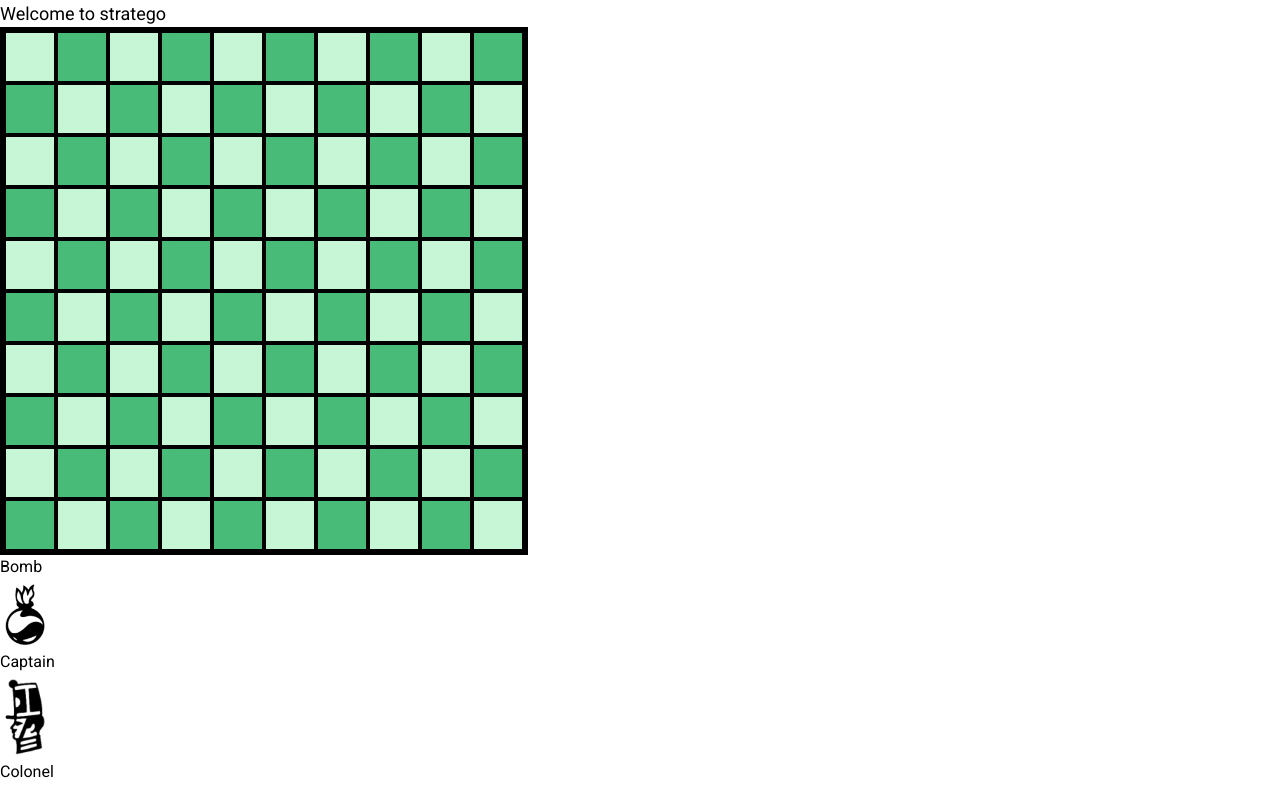
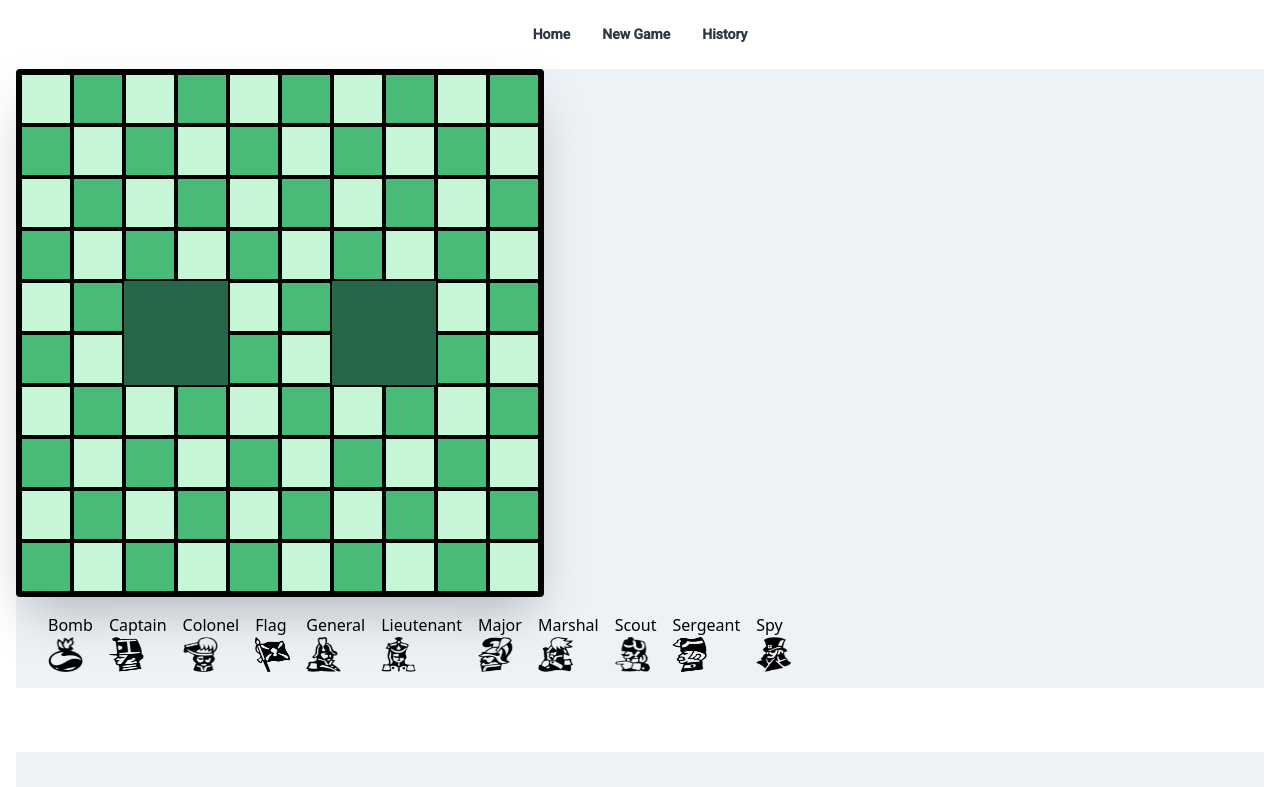
Before and after one commit to cse308-startego/purple_hw1, an Angular app in the folder cse308-stratego/: page /game in a window 1280 px wide. Shown: the top 787 px of the page. Built offline with nearby package versions, Linux system fonts and the light colour scheme.

Commit message:
Login page, signup page and front end page updated and added new features.

```diff
--- a/cse308-stratego/src/app/app-routing.module.ts
+++ b/cse308-stratego/src/app/app-routing.module.ts
@@ -2,11 +2,13 @@ import { NgModule } from '@angular/core';
 import { Routes, RouterModule } from '@angular/router';
 import {LoginPageComponent} from './login-component/login-page.component';
 import {GameComponent} from './game/game.component';
+import {SignUpComponent} from './sign-up/sign-up.component';
 
 
 const routes: Routes = [
   {path: 'login', component: LoginPageComponent},
   {path: 'game', component: GameComponent},
+  {path: 'signUp', component: SignUpComponent},
   {path: '', redirectTo: '/login', pathMatch: 'full'}
 ];
 
--- a/cse308-stratego/src/app/game/game.component.css
+++ b/cse308-stratego/src/app/game/game.component.css
@@ -22,7 +22,7 @@ ul {
 }
 
 .imageSize {
-  width: 40px;
-  height: auto;
-  margin: 5px;
+  width: 35px;
+  height: 35px;
+  margin: 0px;
 }
--- a/cse308-stratego/src/app/game/game.component.html
+++ b/cse308-stratego/src/app/game/game.component.html
@@ -1,8 +1,41 @@
-<h1 class="text-lg"> Welcome to stratego</h1>
-<div class="inline-block">
+<div class="container mx-auto px-4">
+  <div class="flex items-center justify-center py-6 ">
+    <a href="#" class="text-gray-800 text-sm font-bold hover:text-purple-600 mx-4 ">Home</a>
+    <a href="#" class="text-gray-800 text-sm font-bold hover:text-purple-600 mx-4 ">New Game</a>
+    <a href="#" class="text-gray-800 text-sm font-bold hover:text-purple-600 mx-4 ">History</a>
+  </div>
 
-  <div class="table w-full border-black border-4 ">
-    <div class="table-row ">
+  <div class="bg-gray-200 font-sans w-full min-h-screen m-0">
+
+    <div class="container content-center ">
+      <div class="table border-black border-4 rounded shadow-2xl">
+        <div class="table-row  ">
+          <div class="table-cell bg-green-200 text-gray-700 px-6 py-6 text-sm border-2 border-black m-4 "></div>
+          <div class="table-cell bg-green-500 text-gray-700 px-6 py-6 text-sm border-2 border-black m-4 "></div>
+          <div class="table-cell bg-green-200 text-gray-700 px-6 py-6 text-sm border-2 border-black m-4 "></div>
+          <div class="table-cell bg-green-500 text-gray-700 px-6 py-6 text-sm border-2 border-black m-4 "></div>
+          <div class="table-cell bg-green-200 text-gray-700 px-6 py-6 text-sm border-2 border-black m-4 "></div>
+          <div class="table-cell bg-green-500 text-gray-700 px-6 py-6 text-sm border-2 border-black m-4 "></div>
+          <div class="table-cell bg-green-200 text-gray-700 px-6 py-6 text-sm border-2 border-black m-4 "></div>
+          <div class="table-cell bg-green-500 text-gray-700 px-6 py-6 text-sm border-2 border-black m-4 "></div>
+          <div class="table-cell bg-green-200 text-gray-700 px-6 py-6 text-sm border-2 border-black m-4 "></div>
+          <div class="table-cell bg-green-500 text-gray-700 px-6 py-6 text-sm border-2 border-black m-4 "></div>
+
+        </div>
+        <div class="table-row">
+          <div class="table-cell bg-green-500 text-gray-700 px-6 py-6 text-sm border-2 border-black m-4 "></div>
+          <div class="table-cell bg-green-200 text-gray-700 px-6 py-6 text-sm border-2 border-black m-4 "></div>
+          <div class="table-cell bg-green-500 text-gray-700 px-6 py-6 text-sm border-2 border-black m-4 "></div>
+          <div class="table-cell bg-green-200 text-gray-700 px-6 py-6 text-sm border-2 border-black m-4 "></div>
+          <div class="table-cell bg-green-500 text-gray-700 px-6 py-6 text-sm border-2 border-black m-4 "></div>
+          <div class="table-cell bg-green-200 text-gray-700 px-6 py-6 text-sm border-2 border-black m-4 "></div>
+          <div class="table-cell bg-green-500 text-gray-700 px-6 py-6 text-sm border-2 border-black m-4 "></div>
+          <div class="table-cell bg-green-200 text-gray-700 px-6 py-6 text-sm border-2 border-black m-4 "></div>
+          <div class="table-cell bg-green-500 text-gray-700 px-6 py-6 text-sm border-2 border-black m-4 "></div>
+          <div class="table-cell bg-green-200 text-gray-700 px-6 py-6 text-sm border-2 border-black m-4 "></div>
+
+        </div>
+        <div class="table-row">
           <div class="table-cell bg-green-200 text-gray-700 px-6 py-6 text-sm border-2 border-black m-4 "></div>
           <div class="table-cell bg-green-500 text-gray-700 px-6 py-6 text-sm border-2 border-black m-4 "></div>
           <div class="table-cell bg-green-200 text-gray-700 px-6 py-6 text-sm border-2 border-black m-4 "></div>
@@ -29,6 +62,37 @@
           <div class="table-cell bg-green-200 text-gray-700 px-6 py-6 text-sm border-2 border-black m-4 "></div>
 
         </div>
+
+
+        <div class="table-row">
+          <div class="table-cell bg-green-200 text-gray-700 px-6 py-6 text-sm border-2 border-black m-4 "></div>
+          <div class="table-cell bg-green-500 text-gray-700 px-6 py-6 text-sm border-2 border-black m-4 "></div>
+          <div class="table-cell bg-green-800 text-gray-700 px-6 py-6 text-sm  m-4 "></div>
+          <div class="table-cell bg-green-800 text-gray-700 px-6 py-6 text-sm  m-4 "></div>
+          <div class="table-cell bg-green-200 text-gray-700 px-6 py-6 text-sm border-2 border-black m-4"></div>
+          <div class="table-cell bg-green-500 text-gray-700 px-6 py-6 text-sm border-2 border-black m-4"></div>
+          <div class="table-cell bg-green-800 text-gray-700 px-6 py-6 text-sm m-4 "></div>
+          <div class="table-cell bg-green-800 text-gray-700 px-6 py-6 text-sm m-4 "></div>
+          <div class="table-cell bg-green-200 text-gray-700 px-6 py-6 text-sm border-2 border-black m-4"></div>
+          <div class="table-cell bg-green-500 text-gray-700 px-6 py-6 text-sm border-2 border-black m-4"></div>
+
+        </div>
+        <div class="table-row">
+
+          <div class="table-cell bg-green-500 text-gray-700 px-6 py-6 text-sm border-2 border-black m-4 "></div>
+          <div class="table-cell bg-green-200 text-gray-700 px-6 py-6 text-sm border-2 border-black m-4 "></div>
+          <div class="table-cell bg-green-800 text-gray-700 px-6 py-6 text-sm m-4 "></div>
+          <div class="table-cell bg-green-800 text-gray-700 px-6 py-6 text-sm  m-4 "></div>
+          <div class="table-cell bg-green-500 text-gray-700 px-6 py-6 text-sm border-2 border-black m-4"></div>
+          <div class="table-cell bg-green-200 text-gray-700 px-6 py-6 text-sm border-2 border-black m-4"></div>
+          <div class="table-cell bg-green-800 text-gray-700 px-6 py-6 text-sm m-4 "></div>
+          <div class="table-cell bg-green-800 text-gray-700 px-6 py-6 text-sm m-4 "></div>
+          <div class="table-cell bg-green-500 text-gray-700 px-6 py-6 text-sm border-2 border-black m-4"></div>
+          <div class="table-cell bg-green-200 text-gray-700 px-6 py-6 text-sm border-2 border-black m-4"></div>
+
+        </div>
+
+
         <div class="table-row">
           <div class="table-cell bg-green-200 text-gray-700 px-6 py-6 text-sm border-2 border-black m-4 "></div>
           <div class="table-cell bg-green-500 text-gray-700 px-6 py-6 text-sm border-2 border-black m-4 "></div>
@@ -83,60 +147,36 @@
           <div class="table-cell bg-green-200 text-gray-700 px-6 py-6 text-sm border-2 border-black m-4 "></div>
 
         </div>
-    <div class="table-row">
-      <div class="table-cell bg-green-200 text-gray-700 px-6 py-6 text-sm border-2 border-black m-4 "></div>
-      <div class="table-cell bg-green-500 text-gray-700 px-6 py-6 text-sm border-2 border-black m-4 "></div>
-      <div class="table-cell bg-green-200 text-gray-700 px-6 py-6 text-sm border-2 border-black m-4 "></div>
-      <div class="table-cell bg-green-500 text-gray-700 px-6 py-6 text-sm border-2 border-black m-4 "></div>
-      <div class="table-cell bg-green-200 text-gray-700 px-6 py-6 text-sm border-2 border-black m-4 "></div>
-      <div class="table-cell bg-green-500 text-gray-700 px-6 py-6 text-sm border-2 border-black m-4 "></div>
-      <div class="table-cell bg-green-200 text-gray-700 px-6 py-6 text-sm border-2 border-black m-4 "></div>
-      <div class="table-cell bg-green-500 text-gray-700 px-6 py-6 text-sm border-2 border-black m-4 "></div>
-      <div class="table-cell bg-green-200 text-gray-700 px-6 py-6 text-sm border-2 border-black m-4 "></div>
-      <div class="table-cell bg-green-500 text-gray-700 px-6 py-6 text-sm border-2 border-black m-4 "></div>
+      </div>
+    </div>
+    <div class="flex flex-row px-4 py-2 m-2">
+
+      <li class="list-none px-2"> Bomb<img class="imageSize" src="../assets/bomb.png" alt="bomb" draggable="true"></li>
+      <li class="list-none px-2"> Captain <img class="imageSize" src="../assets/captain.png" alt="captain"
+                                               draggable="true"></li>
+      <li class="list-none px-2"> Colonel <img class="imageSize" src="../assets/colonel.png" alt="colonel"
+                                               draggable="true"></li>
+      <li class="list-none px-2"> Flag <img class="imageSize" src="../assets/flag.png" alt="flag" draggable="true"></li>
+      <li class="list-none px-2"> General <img class="imageSize" src="../assets/general.png" alt="general"
+                                               draggable="true"></li>
+      <li class="list-none px-2"> Lieutenant <img class="imageSize" src="../assets/lieutenant.png" alt="lieutenant"
+                                                  draggable="true"></li>
+      <li class="list-none px-2"> Major <img class="imageSize" src="../assets/major.png" alt="major" draggable="true">
+      </li>
+      <li class="list-none px-2"> Marshal <img class="imageSize" src="../assets/marshal.png" alt="marshal"
+                                               draggable="true"></li>
+      <li class="list-none px-2"> Scout <img class="imageSize" src="../assets/scout.png" alt="scout" draggable="true">
+      </li>
+      <li class="list-none px-2"> Sergeant <img class="imageSize" src="../assets/sergeant.png" alt="Sergeant"
+                                                draggable="true"></li>
+      <li class="list-none px-2"> Spy <img class="imageSize" src="../assets/spy.png" alt="spy" draggable="true"></li>
+    </div>
+
+    <section class="bg-white py-8 w-full">
+    </section>
 
   </div>
-    <div class="table-row">
 
-      <div class="table-cell bg-green-500 text-gray-700 px-6 py-6 text-sm border-2 border-black m-4 "></div>
-      <div class="table-cell bg-green-200 text-gray-700 px-6 py-6 text-sm border-2 border-black m-4 "></div>
-      <div class="table-cell bg-green-500 text-gray-700 px-6 py-6 text-sm border-2 border-black m-4 "></div>
-      <div class="table-cell bg-green-200 text-gray-700 px-6 py-6 text-sm border-2 border-black m-4 "></div>
-      <div class="table-cell bg-green-500 text-gray-700 px-6 py-6 text-sm border-2 border-black m-4 "></div>
-      <div class="table-cell bg-green-200 text-gray-700 px-6 py-6 text-sm border-2 border-black m-4 "></div>
-      <div class="table-cell bg-green-500 text-gray-700 px-6 py-6 text-sm border-2 border-black m-4 "></div>
-      <div class="table-cell bg-green-200 text-gray-700 px-6 py-6 text-sm border-2 border-black m-4 "></div>
-      <div class="table-cell bg-green-500 text-gray-700 px-6 py-6 text-sm border-2 border-black m-4 "></div>
-      <div class="table-cell bg-green-200 text-gray-700 px-6 py-6 text-sm border-2 border-black m-4 "></div>
-
-    </div>
-    <div class="table-row">
-      <div class="table-cell bg-green-200 text-gray-700 px-6 py-6 text-sm border-2 border-black m-4 "></div>
-      <div class="table-cell bg-green-500 text-gray-700 px-6 py-6 text-sm border-2 border-black m-4 "></div>
-      <div class="table-cell bg-green-200 text-gray-700 px-6 py-6 text-sm border-2 border-black m-4 "></div>
-      <div class="table-cell bg-green-500 text-gray-700 px-6 py-6 text-sm border-2 border-black m-4 "></div>
-      <div class="table-cell bg-green-200 text-gray-700 px-6 py-6 text-sm border-2 border-black m-4 "></div>
-      <div class="table-cell bg-green-500 text-gray-700 px-6 py-6 text-sm border-2 border-black m-4 "></div>
-      <div class="table-cell bg-green-200 text-gray-700 px-6 py-6 text-sm border-2 border-black m-4 "></div>
-      <div class="table-cell bg-green-500 text-gray-700 px-6 py-6 text-sm border-2 border-black m-4 "></div>
-      <div class="table-cell bg-green-200 text-gray-700 px-6 py-6 text-sm border-2 border-black m-4 "></div>
-      <div class="table-cell bg-green-500 text-gray-700 px-6 py-6 text-sm border-2 border-black m-4 "></div>
-
-    </div>
-    <div class="table-row">
-
-      <div class="table-cell bg-green-500 text-gray-700 px-6 py-6 text-sm border-2 border-black m-4 "></div>
-      <div class="table-cell bg-green-200 text-gray-700 px-6 py-6 text-sm border-2 border-black m-4 "></div>
-      <div class="table-cell bg-green-500 text-gray-700 px-6 py-6 text-sm border-2 border-black m-4 "></div>
-      <div class="table-cell bg-green-200 text-gray-700 px-6 py-6 text-sm border-2 border-black m-4 "></div>
-      <div class="table-cell bg-green-500 text-gray-700 px-6 py-6 text-sm border-2 border-black m-4 "></div>
-      <div class="table-cell bg-green-200 text-gray-700 px-6 py-6 text-sm border-2 border-black m-4 "></div>
-      <div class="table-cell bg-green-500 text-gray-700 px-6 py-6 text-sm border-2 border-black m-4 "></div>
-      <div class="table-cell bg-green-200 text-gray-700 px-6 py-6 text-sm border-2 border-black m-4 "></div>
-      <div class="table-cell bg-green-500 text-gray-700 px-6 py-6 text-sm border-2 border-black m-4 "></div>
-      <div class="table-cell bg-green-200 text-gray-700 px-6 py-6 text-sm border-2 border-black m-4 "></div>
-
-    </div>
   <!--
 
           <table id="chessBoard">
@@ -145,145 +185,3 @@
             </tr>
                 </table>
                  -->
-
-  </div>
-  <div class="flex-2">
-    <ul class="items">
-      <li> Bomb<img class="imageSize" src="../assets/bomb.png" alt="bomb" draggable="true"></li>
-      <li> Captain <img class="imageSize" src="../assets/captain.png" alt="captain" draggable="true"></li>
-      <li> Colonel <img class="imageSize" src="../assets/colonel.png" alt="colonel" draggable="true"></li>
-      <li> Flag <img class="imageSize" src="../assets/flag.png" alt="flag" draggable="true"></li>
-      <li> General <img class="imageSize" src="../assets/general.png" alt="general" draggable="true"></li>
-      <li> Lieutenant <img class="imageSize" src="../assets/lieutenant.png" alt="lieutenant" draggable="true"></li>
-      <li> Major <img class="imageSize" src="../assets/major.png" alt="major" draggable="true"></li>
-      <li> Marshal <img class="imageSize" src="../assets/marshal.png" alt="marshal" draggable="true"></li>
-      <li> Scout <img class="imageSize" src="../assets/scout.png" alt="scout" draggable="true"></li>
-      <li> Sergeant <img class="imageSize" src="../assets/sergeant.png" alt="Sergeant" draggable="true"></li>
-      <li> Spy <img class="imageSize" src="../assets/spy.png" alt="spy" draggable="true"></li>
-    </ul>
-  </div>
-</div>
-
-
-<!--<table id = "chessBoard">-->
-<!--  <tr>-->
-<!--    <td (click)="trClick()"></td>-->
-<!--    <td (click)="trClick()"></td>-->
-<!--    <td (click)="trClick()"></td>-->
-<!--    <td (click)="trClick()"></td>-->
-<!--    <td (click)="trClick()"></td>-->
-<!--    <td (click)="trClick()"></td>-->
-<!--    <td (click)="trClick()"></td>-->
-<!--    <td (click)="trClick()"></td>-->
-<!--    <td (click)="trClick()"></td>-->
-<!--    <td (click)="trClick()"></td>-->
-<!--  </tr>-->
-<!--  <tr>-->
-<!--    <td (click)="trClick()"></td>-->
-<!--    <td (click)="trClick()"></td>-->
-<!--    <td (click)="trClick()"></td>-->
-<!--    <td (click)="trClick()"></td>-->
-<!--    <td (click)="trClick()"></td>-->
-<!--    <td (click)="trClick()"></td>-->
-<!--    <td (click)="trClick()"></td>-->
-<!--    <td (click)="trClick()"></td>-->
-<!--    <td (click)="trClick()"></td>-->
-<!--    <td (click)="trClick()"></td>-->
-<!--  </tr>-->
-<!--  <tr>-->
-<!--    <td (click)="trClick()"></td>-->
-<!--    <td (click)="trClick()"></td>-->
-<!--    <td (click)="trClick()"></td>-->
-<!--    <td (click)="trClick()"></td>-->
-<!--    <td (click)="trClick()"></td>-->
-<!--    <td (click)="trClick()"></td>-->
-<!--    <td (click)="trClick()"></td>-->
-<!--    <td (click)="trClick()"></td>-->
-<!--    <td (click)="trClick()"></td>-->
-<!--    <td (click)="trClick()"></td>-->
-<!--  </tr>-->
-<!--  <tr>-->
-<!--    <td (click)="trClick()"></td>-->
-<!--    <td (click)="trClick()"></td>-->
-<!--    <td (click)="trClick()"></td>-->
-<!--    <td (click)="trClick()"></td>-->
-<!--    <td (click)="trClick()"></td>-->
-<!--    <td (click)="trClick()"></td>-->
-<!--    <td (click)="trClick()"></td>-->
-<!--    <td (click)="trClick()"></td>-->
-<!--    <td (click)="trClick()"></td>-->
-<!--    <td (click)="trClick()"></td>-->
-<!--  </tr>-->
-<!--  <tr>-->
-<!--    <td (click)="trClick()"></td>-->
-<!--    <td (click)="trClick()"></td>-->
-<!--    <td (click)="trClick()"></td>-->
-<!--    <td (click)="trClick()"></td>-->
-<!--    <td (click)="trClick()"></td>-->
-<!--    <td (click)="trClick()"></td>-->
-<!--    <td (click)="trClick()"></td>-->
-<!--    <td (click)="trClick()"></td>-->
-<!--    <td (click)="trClick()"></td>-->
-<!--    <td (click)="trClick()"></td>-->
-<!--  </tr>-->
-<!--  <tr>-->
-<!--    <td (click)="trClick()"></td>-->
-<!--    <td (click)="trClick()"></td>-->
-<!--    <td (click)="trClick()"></td>-->
-<!--    <td (click)="trClick()"></td>-->
-<!--    <td (click)="trClick()"></td>-->
-<!--    <td (click)="trClick()"></td>-->
-<!--    <td (click)="trClick()"></td>-->
-<!--    <td (click)="trClick()"></td>-->
-<!--    <td (click)="trClick()"></td>-->
-<!--    <td (click)="trClick()"></td>-->
-<!--  </tr>-->
-<!--  <tr>-->
-<!--    <td (click)="trClick()"></td>-->
-<!--    <td (click)="trClick()"></td>-->
-<!--    <td (click)="trClick()"></td>-->
-<!--    <td (click)="trClick()"></td>-->
-<!--    <td (click)="trClick()"></td>-->
-<!--    <td (click)="trClick()"></td>-->
-<!--    <td (click)="trClick()"></td>-->
-<!--    <td (click)="trClick()"></td>-->
-<!--    <td (click)="trClick()"></td>-->
-<!--    <td (click)="trClick()"></td>-->
-<!--  </tr>-->
-<!--  <tr>-->
-<!--    <td (click)="trClick()"></td>-->
-<!--    <td (click)="trClick()"></td>-->
-<!--    <td (click)="trClick()"></td>-->
-<!--    <td (click)="trClick()"></td>-->
-<!--    <td (click)="trClick()"></td>-->
-<!--    <td (click)="trClick()"></td>-->
-<!--    <td (click)="trClick()"></td>-->
-<!--    <td (click)="trClick()"></td>-->
-<!--    <td (click)="trClick()"></td>-->
-<!--    <td (click)="trClick()"></td>-->
-<!--  </tr>-->
-<!--  <tr>-->
-<!--    <td (click)="trClick()"></td>-->
-<!--    <td (click)="trClick()"></td>-->
-<!--    <td (click)="trClick()"></td>-->
-<!--    <td (click)="trClick()"></td>-->
-<!--    <td (click)="trClick()"></td>-->
-<!--    <td (click)="trClick()"></td>-->
-<!--    <td (click)="trClick()"></td>-->
-<!--    <td (click)="trClick()"></td>-->
-<!--    <td (click)="trClick()"></td>-->
-<!--    <td (click)="trClick()"></td>-->
-<!--  </tr>-->
-<!--  <tr>-->
-<!--    <td (click)="trClick()"></td>-->
-<!--    <td (click)="trClick()"></td>-->
-<!--    <td (click)="trClick()"></td>-->
-<!--    <td (click)="trClick()"></td>-->
-<!--    <td (click)="trClick()"></td>-->
-<!--    <td (click)="trClick()"></td>-->
-<!--    <td (click)="trClick()"></td>-->
-<!--    <td (click)="trClick()"></td>-->
-<!--    <td (click)="trClick()"></td>-->
-<!--    <td (click)="trClick()"></td>-->
-<!--  </tr>-->
-<!--</table>-->
--- a/cse308-stratego/src/app/login-component/login-page.component.ts
+++ b/cse308-stratego/src/app/login-component/login-page.component.ts
@@ -12,5 +12,4 @@ export class LoginPageComponent {
   onLogin() {
     this.router.navigateByUrl('/game');
   }
-
 }
```
Also changed, not shown: cse308-stratego/src/app/app.module.ts (+5 -2 lines), cse308-stratego/src/app/login-component/login-page.component.html (+60 -15 lines), cse308-stratego/src/app/sign-up/sign-up.component.html (added, +45 -0 lines), cse308-stratego/src/app/sign-up/sign-up.component.ts (added, +12 -0 lines), cse308-stratego/src/app/sign-up/sign-up.component.css (added), cse308-stratego/src/assets/mainpage.jpg (added). Lines whose indentation alone changed are shown as unchanged.
